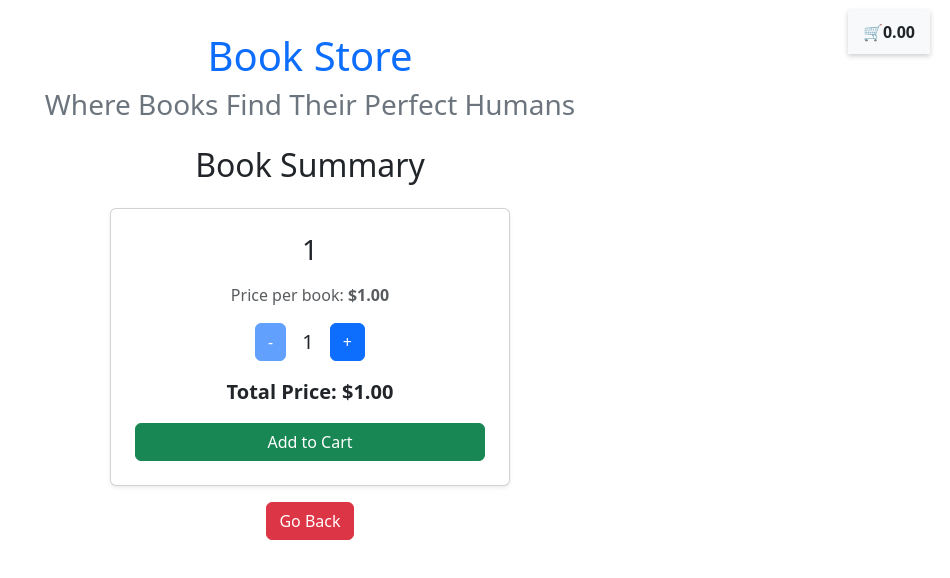
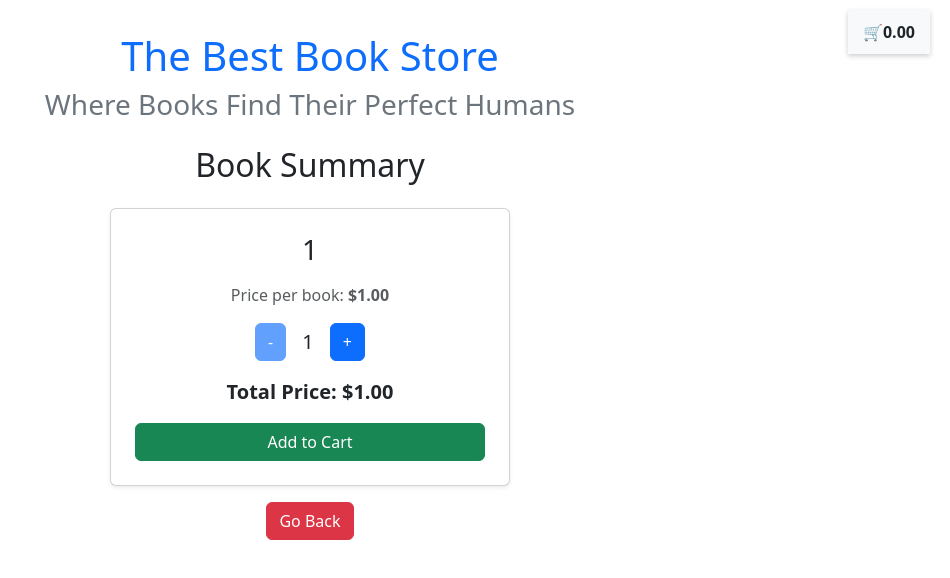
Before and after one commit to lonni2020/Mission11_Burdett, a React (Vite) app in the folder frontend/: page /summary/1/1/1 in a window 1280 px wide. Shown: the top 578 px of the page, without its empty margins (330-1280 px from the left). Built offline with nearby package versions, Linux system fonts and the light colour scheme.

Commit message:
testing if things actually change

```diff
--- a/frontend/src/components/Header.tsx
+++ b/frontend/src/components/Header.tsx
@@ -1,9 +1,9 @@
 function Header() {
   return (
     <>
-      <h1 className="text-center text-primary">Book Store</h1>
+      <h1 className="text-center text-primary">The Best Book Store</h1>
       <h3 className="text-center text-secondary">
-      Where Books Find Their Perfect Humans
+        Where Books Find Their Perfect Humans
       </h3>
     </>
   );
```
